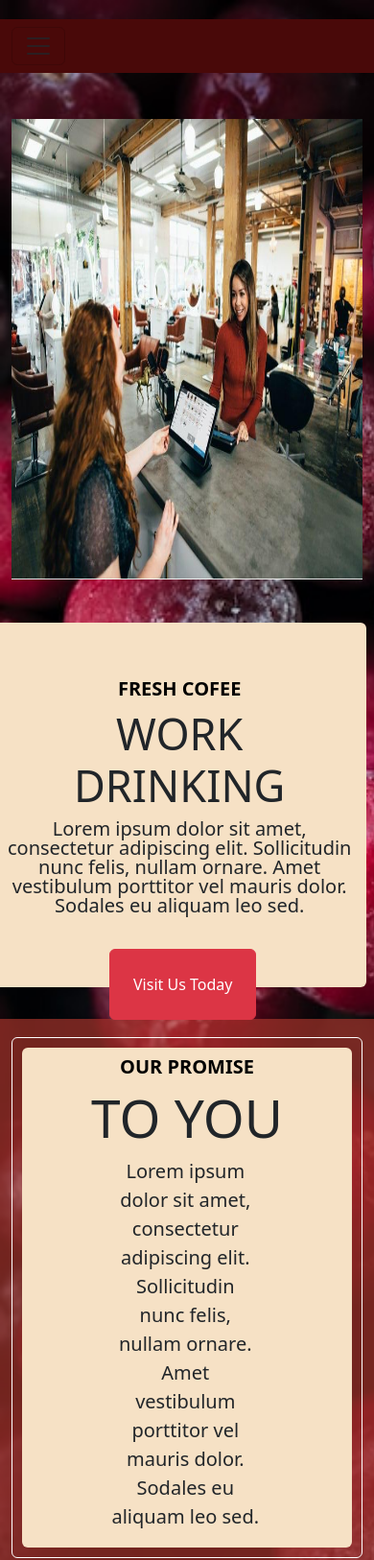
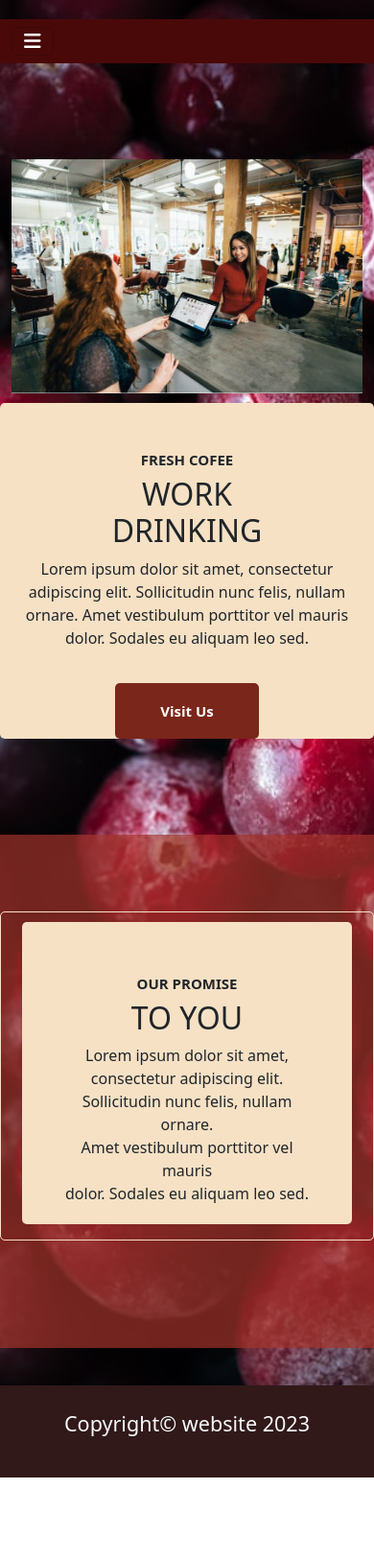
Before and after one commit to 99abdou/Tache-7-bootstrap, a plain HTML site: page index.html in a window 390 px wide. Shown: the top 1626 px of the page at 96% size. After the commit the page ends 1540 px from the top, so only its background shows below. Drawn offline with nearby package versions, Linux system fonts and the light colour scheme.

Commit message:
four commit

```diff
--- a/index.html
+++ b/index.html
@@ -10,6 +10,8 @@
     <link rel="stylesheet" href="style.css">
     <!----- Bootstrap link ------->
     <link href="https://cdn.jsdelivr.net/npm/bootstrap@5.3.0/dist/css/bootstrap.min.css" rel="stylesheet" integrity="sha384-9ndCyUaIbzAi2FUVXJi0CjmCapSmO7SnpJef0486qhLnuZ2cdeRhO02iuK6FUUVM" crossorigin="anonymous">
+    <script src="https://kit.fontawesome.com/14273d579a.js" crossorigin="anonymous"></script>
+    <link rel="stylesheet" href="https://cdn.jsdelivr.net/npm/bootstrap-icons@1.5.0/font/bootstrap-icons.css">
 </head>
 <body>
     <header>
@@ -21,7 +23,7 @@
         <nav class="navbar navbar-expand-lg">
           <div class="container-fluid">
             <button class="navbar-toggler" type="button" data-bs-toggle="collapse" data-bs-target="#navbarNav" aria-controls="navbarNav" aria-expanded="false" aria-label="Toggle navigation">
-              <span class="navbar-toggler-icon"></span>
+              <i class="fa fa-bars"></i>
             </button>
             <div class="collapse navbar-collapse justify-content-center " id="navbarNav">
               <ul class="navbar-nav">
@@ -46,30 +48,39 @@
     </header>
 <!-------- Section home ------->
 
-    <section class="home">
-        <div class="container mt-5">
-            <div class="row rever">
-                <div class="col-md-4 free rounded position-relative">
-                  <h2 class="text-center fs-5">FRESH COFEE</h2>
-                  <h3 class="text-center fw-lighter">WORK <br>DRINKING</h3>
-                    <p class="text-center lh-1 fs-5">Lorem ipsum dolor sit amet, consectetur adipiscing elit. Sollicitudin nunc felis, nullam ornare. Amet vestibulum porttitor vel mauris dolor. Sodales eu aliquam leo sed.</p>
-                    <button class="btn btn-danger p-4">Visit Us Today</button>
+<section id="home">
+  <div class="container">
+      <div class="row justify-content-start d-flex flex-column flex-lg-row">
+          <div class="col-12 col-md-6 text-center position-relative align-self-start align-self-lg-center two">
+            <h3>FRESH COFEE</h3>
+            <h4>WORK <br> DRINKING</h4>
+            <p>Lorem ipsum dolor sit amet, consectetur adipiscing elit.
+              Sollicitudin nunc felis, nullam ornare.
+              Amet vestibulum porttitor vel mauris dolor.
+              Sodales eu aliquam leo sed.
+            </p>
+            <button class="text-center position-absolute m-auto top-100 translate-middle left-50">Visit Us</button>
           </div>
-
-                <div class="col-md-6 image">
-                    <img src="image/image-1.jpg" class="img-fluid" alt="">
+          <div class="col-12 col-md-6 align-self-center accueil">
+            <img src="image/image-1.jpg" alt="" class="img-fluid w-100">
           </div>
       </div>
   </div>
 </section>
 
-    <section id="prom">
+<section id="home2">
   <div class="container">
-        <div class=" justify-content-center tire rounded">
-          <div class="promis rounded">
-            <h2 class="text-center fs-5">OUR PROMISE</h2>
-            <h3 class="text-center fw-lighter">TO YOU</h3>
-              <p class="fs-5">Lorem ipsum dolor sit amet, consectetur adipiscing elit. Sollicitudin nunc felis, nullam ornare. Amet vestibulum porttitor vel mauris dolor. Sodales eu aliquam leo sed.</p>
+      <div class="row text-center justify-content-center">
+          <div class="col-12 text-center bordure">
+            <div class="box text-center ps-md-5 pe-md-5">
+              <h2 class="text-center">OUR PROMISE</h2>
+              <h3 class="text-center">TO YOU</h3>
+              <p>Lorem ipsum dolor sit amet, <br> consectetur adipiscing elit. <br>
+                Sollicitudin nunc felis, nullam ornare. <br>
+                Amet vestibulum porttitor vel mauris <br> dolor.
+                Sodales eu aliquam leo sed.
+              </p>
+            </div>
           </div>
       </div>
   </div>
--- a/style.css
+++ b/style.css
@@ -20,85 +20,175 @@ body{
     margin-top: 5%;
 }
 
-
 .navbar-nav li a{
     color: #fff;
     font-size: 24px;
     font-weight: 500;
 }
+
+.fa-bars{
+    color: #fff;
+    font-size: 20px !important;
+    font-weight: bold;
+}
 /* --------header---------- */
 
 /* --------HOME------------ */
 
-.home{
-    margin-top: 5%;
-}
-.free{
-    background: #F6E1C5;
-    height: 380px;
-    width: 500px;
-    top: 45px;
-    left: 100px;
+#home{
+    margin-top: 100px;
+    margin-bottom: 100px;
 }
 
-.free h2{
-    color: black;
-    font-weight: 700;
-    margin-top: 15%;
+#home .two{
+    background: #F6E1C5;
+    min-height: 300px;
+    width: 450px;
+    border-radius: 5px;
+    left: 10%;
 }
 
-.free h3{
-    font-size: 45px;
+#home .two h3{
+    font-size: 15px;
+    font-weight: 700;
+    padding-top: 50px;
+}
+
+#home .two h4{
+    font-size: 32px;
     font-weight: 100;
 }
 
-.free p{
+#home .two p{
+    font-size: 16px;
+    font-weight: 400;
+}
+#home .two button{
+    width: 150px;
+    height: 58px;
+    background: #7B261A;
+    border: none;
+    border-radius: 5px;
+    font-size: 15px;
+    font-weight: 700;
+    color: white;
+    margin-top: 15px;
+}
+
+#home img{
+    max-width: 750px;
+    height: 450px;
+}
+
+#home2{
+    width: 100%;
+    background: rgba(165, 52, 43, 0.69);
+    height: 535px; padding-top: 80px;
+}
+
+#home2 .box{
+    height: 353px;
+    max-width: 873px;
+    border-radius: 5px;
+    background: #F6E1C5;
+    margin: 10px;
+    padding-left: 40px;
+    padding-right: 40px;
+}
+
+#home2 .bordure{
+    border: 1px solid #F6E1C5;
+    border-radius: 5px;
+    margin-top: 82px;
+    margin-bottom: 102px;
+    max-width: max-content;
+    margin: auto;
+}
+
+#home2 .box h2{
+    font-size: 15px;
+    font-weight: 700;
+    padding-top: 55px;
+}
+
+#home2 .box h3{
+    font-size: 32px;
     font-weight: 100;
 }
 
-.btn{
-    position: relative;
-    top: 5%;
-    left: 40%;
+#home2 .box p{
+    font-size: 16px;
+    font-weight: 400;
+}
+
+
+@media screen and (max-width:768px) {
+    #header{
+        position: fixed;
+        top: 0;
+        z-index: 10;
+        width: 100%;
+    }
+
+    #home .two{
+        left: 0;
+        margin: auto;
+        order: 2;
+        height: 350px;
+    }
+
+    #home img{
+        height: auto;
+        order: 1;
+        margin-bottom: 10px;
+    }
+
+    #home2 .box p{
+        padding-bottom: 20px;
+    }
 
     }
-.image img{
-    min-height: 480px;
+@media screen and (max-width:550px) {
+
+    #home .two{
+        width: max-content;
     }
 
-#prom{
-    background: #A5342BB0 69%;
-    margin-top: 5%;
-    padding-top: 5%;
-    padding-bottom: 5%;
+    #home .accueil{
+         min-width: 300px;
     }
 
-.promis{
-    background: #F6E1C5;
-    padding: 10%;
+    #home .two button{
+        bottom: 0;
     }
 
-.tire{
-    border: 1px solid #fff;
-    padding: 10px  ;
+    #home2 .box{
+        height: max-content;
+    }
 }
 
-.promis h2{
-    color: black;
-    font-weight: 700;
-    margin-top: 2%;
+@media screen and (max-width:1200px) and (min-width:768px) {
+
+    #home .two{
+        left: 0;
+        margin: auto;
+        align-self: center;
     }
 
-.promis h3{
-    font-size: 55px;
-    font-weight: 100;
+    #home img{
+        height: 576.04px;
+        width: 764px;
+        margin: auto;
     }
 
-.promis p{
-    width: 45%;
-    margin-left: 27%;
-    text-align: center;
+    #home .accueil{
+        width: 764px;
+        margin: auto;
     }
+
+}
+
+
 
 .footer{
     background: #311919 79%;
@@ -206,21 +296,82 @@ body{
 
 
 /* -------------STORE------------ */
-.store{
-    background: #A5342BB0 69%;
-    margin-top: 5%;
-    padding-top: 3%;
-    padding-bottom: 3%;
-}
-
-/* .store{
+#section1{
     margin-top: 200px;
     margin-bottom: 200px;
     width: 100%;
     padding-bottom: 74px;
     padding-top: 74px;
     background: rgba(165, 52, 43, 0.69);
-} */
+}
+.fa-bars{
+    color: #fff;
+    font-size: 20px !important;
+    font-weight: bold;
+}
+.border_box{
+    padding: 12px;
+    border: 1px solid #CD5449;
+}
+
+.table_box{
+    background: #F6E1C5;
+    padding-left: 100px;
+    padding-right: 100px;
+    padding-top: 52px;
+    padding-bottom: 52px;
+}
+
+.table_box h2{
+    font-size: 18px;
+    font-weight: 600;
+    color: #000000;
+}
+.table_box h4{
+    font-size: 48px;
+    font-weight: 100;
+    color: #000000;
+}
+
+.table_box h6{
+     font-size: 15px;
+     font-weight: 400;
+     color: #000000;
+    }
+
+table{
+    color: black;
+    border-color: #1b1b1b;
+}
+.table td{
+    font-size: 18px;
+    font-weight: 300;
+    color: #000000;
+
+}
+
+.table-box-foot{
+    padding-top: 65px;
+}
+
+.thursday{
+    color: #A5342B;
+}
+
+
+@media screen and (max-width:768px) {
+    #header{ position: fixed; top: 0; z-index: 10; width: 100%;}
+    .table_box{
+        padding-left: 0;
+        padding-right: 0;
+    }
+    #section1{
+        margin-bottom: 100px;
+    }
+    #section2 .box{
+        top: 15px;
+    }
+}
 
 @media screen and (max-width:  778px){
     .busi{
```
Also changed, not shown: about.html (+3 -1 lines), product.html (+3 -1 lines), store.html (+16 -7 lines). Lines whose indentation alone changed are shown as unchanged.
